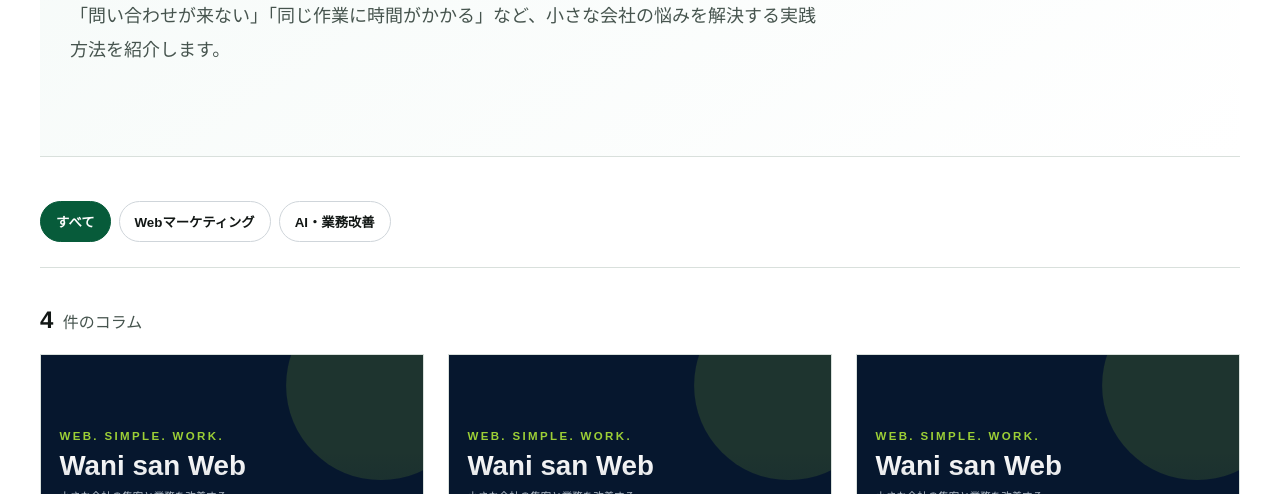
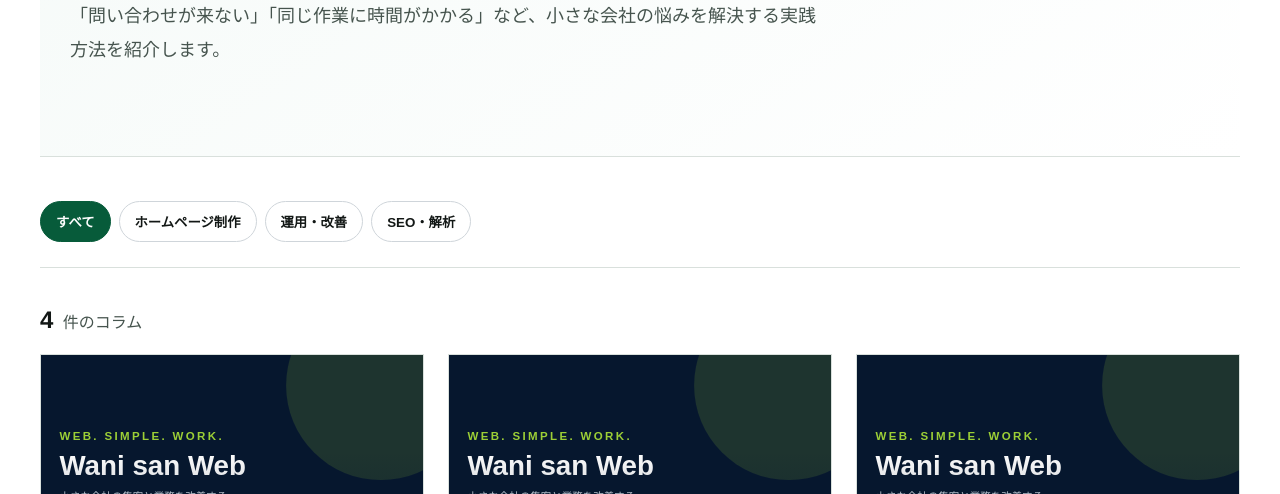
Before and after one commit to oka-wani/web-direction-lab, an Astro site: page /column in a window 1280 px wide. Shown: the part 306-800 px from the top of the page. Built offline with nearby package versions, Linux system fonts and the light colour scheme; Astro itself is replaced by a stand-in of ours.

Commit message:
コラムカテゴリを制作検討者向けに変更

```diff
--- a/app/column/ColumnList.tsx
+++ b/app/column/ColumnList.tsx
@@ -3,11 +3,12 @@
 import { useMemo, useState } from "react";
 import { columnItems } from "./column-data";
 
-const columnCategories = ["すべて", "Webマーケティング", "AI・業務改善"];
+const columnCategories = ["すべて", "ホームページ制作", "運用・改善", "SEO・解析"];
 
 const relatedService: Record<string, { label: string; href: string }> = {
-  "Webマーケティング": { label: "Webマーケティング支援", href: "/services" },
-  "AI・業務改善": { label: "業務改善・ツール開発", href: "/services/automation-tools" },
+  "ホームページ制作": { label: "Web制作", href: "/services/web-production" },
+  "運用・改善": { label: "Web改善", href: "/services/web-improvement" },
+  "SEO・解析": { label: "Web改善", href: "/services/web-improvement" },
 };
 
 export default function ColumnList() {
@@ -27,7 +28,7 @@ export default function ColumnList() {
     {shown.length > 0 ? <div className="column-card-grid">{visibleItems.map((item) => <article className="column-card" key={item.slug}>
       <a className="column-card-visual" href={`/column/${item.slug}`} style={{ backgroundImage:`url(${item.image})` }} aria-label={`${item.title}を読む`}><span>{item.category}</span></a>
       <div className="column-card-body"><div><time>{item.date}</time><span>WEB COLUMN</span></div><h2><a href={`/column/${item.slug}`}>{item.title}</a></h2><p className="column-card-summary">{item.summary}</p>{relatedService[item.category] && <a className="column-related-service" href={relatedService[item.category].href}>関連サービス：{relatedService[item.category].label}</a>}<a className="text-link card-read-link" href={`/column/${item.slug}`}><span>続きを読む</span><i>→</i></a></div>
-    </article>)}</div> : <div className="empty-state"><b>該当するコラムは準備中です</b><p>WebマーケティングとAI・業務改善に役立つテーマを順次公開します。</p></div>}
+    </article>)}</div> : <div className="empty-state"><b>該当するコラムは準備中です</b><p>ホームページ制作やWeb改善を検討している方に役立つテーマを順次追加します。</p></div>}
     {visibleCount < shown.length && <button className="load-more-button" type="button" onClick={() => setVisibleCount((count) => count + 9)}>もっと見る <span>＋9件</span></button>}
   </>;
 }
```
